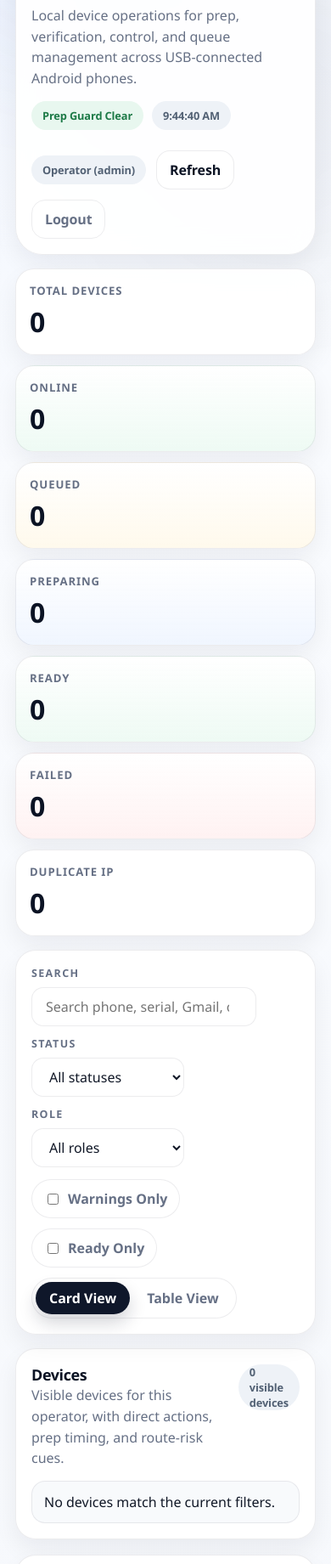
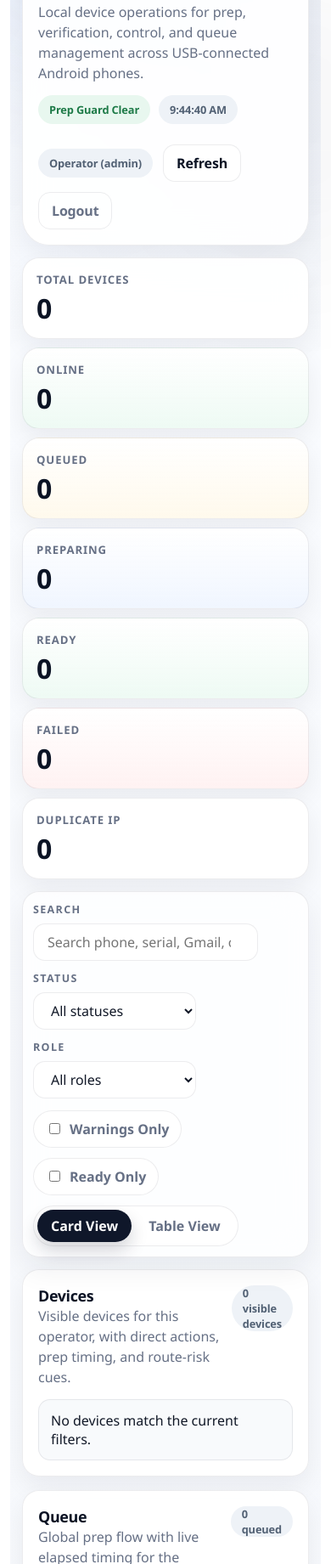
Before and after one commit to evergreentechnologywy/opalfarm-dashboard, an Electron app: page web/index.html in a window 390 px wide. Shown: the part 159-2000 px from the top of the page at 85% size. Drawn offline with Linux system fonts and the light colour scheme; no server answers.

Commit message:
Refine dashboard scrolling and visual polish

```diff
--- a/web/index.html
+++ b/web/index.html
@@ -3,7 +3,7 @@
   <head>
     <meta charset="UTF-8" />
     <meta name="viewport" content="width=device-width, initial-scale=1.0" />
-    <title>PhoneFarm Dashboard v20260403a</title>
+    <title>PhoneFarm Dashboard v20260404b</title>
     <script>
       (function setPhoneFarmBasePath() {
         const baseHref = window.location.pathname.startsWith("/phonefarm") ? "/phonefarm/" : "/";
@@ -12,7 +12,7 @@
         document.head.appendChild(base);
       })();
     </script>
-    <link rel="stylesheet" href="styles.css?v=20260403a" />
+    <link rel="stylesheet" href="styles.css?v=20260404b" />
   </head>
   <body>
     <div class="shell-backdrop" aria-hidden="true">
@@ -26,7 +26,7 @@
           <p class="eyebrow">Internal Operations Console</p>
           <div class="brand-row">
             <h1>PhoneFarm</h1>
-            <span class="build-chip">Build 20260403a</span>
+            <span class="build-chip">Build 20260404b</span>
           </div>
           <p class="subtitle">Local device operations for prep, verification, control, and queue management across USB-connected Android phones.</p>
           <div class="hero-status-row">
@@ -253,6 +253,6 @@
       </article>
     </template>
 
-    <script src="app.js?v=20260403a"></script>
+    <script src="app.js?v=20260404b"></script>
   </body>
 </html>
--- a/web/styles.css
+++ b/web/styles.css
@@ -41,6 +41,8 @@ html {
   color-scheme: light;
   min-height: 100%;
   overflow-y: auto;
+  scrollbar-gutter: stable both-edges;
+  scroll-behavior: smooth;
 }
 
 body {
@@ -54,6 +56,31 @@ body {
     radial-gradient(circle at top left, rgba(37, 99, 235, 0.045), transparent 24%),
     radial-gradient(circle at top right, rgba(15, 23, 42, 0.03), transparent 20%),
     linear-gradient(180deg, #fafcff 0%, var(--bg) 100%);
+}
+
+body::-webkit-scrollbar,
+.table-shell::-webkit-scrollbar {
+  width: 12px;
+  height: 12px;
+}
+
+body::-webkit-scrollbar-track,
+.table-shell::-webkit-scrollbar-track {
+  background: transparent;
+}
+
+body::-webkit-scrollbar-thumb,
+.table-shell::-webkit-scrollbar-thumb {
+  border: 3px solid transparent;
+  border-radius: 999px;
+  background: rgba(82, 97, 116, 0.28);
+  background-clip: content-box;
+}
+
+body::-webkit-scrollbar-thumb:hover,
+.table-shell::-webkit-scrollbar-thumb:hover {
+  background: rgba(37, 99, 235, 0.34);
+  background-clip: content-box;
 }
 
 button,
@@ -105,9 +132,9 @@ select {
 .shell {
   position: relative;
   z-index: 1;
-  max-width: 1680px;
+  max-width: 1760px;
   margin: 0 auto;
-  padding: 24px;
+  padding: 20px 24px 36px;
 }
 
 h1,
@@ -138,13 +165,23 @@ h2 {
 .device-card {
   border: 1px solid var(--border);
   background: var(--surface);
-  backdrop-filter: blur(14px);
-  -webkit-backdrop-filter: blur(14px);
+  backdrop-filter: blur(18px) saturate(140%);
+  -webkit-backdrop-filter: blur(18px) saturate(140%);
   box-shadow: var(--shadow-md);
 }
 
 .hero {
   border-radius: var(--radius-2xl);
+  position: relative;
+  overflow: hidden;
+}
+
+.hero::before {
+  content: "";
+  position: absolute;
+  inset: 0 0 auto;
+  height: 1px;
+  background: linear-gradient(90deg, transparent, rgba(37, 99, 235, 0.44), transparent);
 }
 
 .hero-topbar {
@@ -152,8 +189,8 @@ h2 {
   justify-content: space-between;
   align-items: flex-start;
   gap: 24px;
-  margin-bottom: 16px;
-  padding: 24px 26px 26px;
+  margin-bottom: 14px;
+  padding: 24px 26px 24px;
 }
 
 .hero-copy {
@@ -186,7 +223,7 @@ h2 {
 .subtitle,
 .panel-copy {
   color: var(--text-muted);
-  line-height: 1.55;
+  line-height: 1.5;
   max-width: 72ch;
 }
 
@@ -257,21 +294,25 @@ h2 {
 
 .stats-grid {
   display: grid;
-  grid-template-columns: repeat(auto-fit, minmax(148px, 1fr));
-  gap: 12px;
-  margin-bottom: 16px;
+  grid-template-columns: repeat(auto-fit, minmax(156px, 1fr));
+  gap: 10px;
+  margin-bottom: 14px;
 }
 
 .stat-card {
   display: grid;
   gap: 8px;
-  min-height: 102px;
-  padding: 16px 16px 18px;
-  border-radius: 22px;
-  content-visibility: auto;
-  contain-intrinsic-size: 102px;
+  min-height: 96px;
+  padding: 16px 16px 17px;
+  border-radius: 20px;
   text-align: left;
   cursor: pointer;
+  transition: transform 140ms ease, box-shadow 140ms ease, border-color 140ms ease;
+}
+
+.stat-card:hover {
+  transform: translateY(-1px);
+  box-shadow: 0 18px 32px rgba(15, 23, 42, 0.07);
 }
 
 .stat-card span {
@@ -310,12 +351,14 @@ h2 {
   justify-content: space-between;
   align-items: flex-end;
   gap: 14px;
-  margin-bottom: 16px;
-  padding: 16px 18px;
-  border-radius: 24px;
+  margin-bottom: 14px;
+  padding: 14px 16px;
+  border-radius: 20px;
   position: sticky;
-  top: 16px;
-  z-index: 10;
+  top: 12px;
+  z-index: 24;
+  background: rgba(255, 255, 255, 0.78);
+  box-shadow: 0 14px 34px rgba(15, 23, 42, 0.07);
 }
 
 .toolbar-left,
@@ -342,8 +385,8 @@ h2 {
 
 .search-field input,
 .select-field select {
-  min-width: 180px;
-  min-height: 46px;
+  min-width: 192px;
+  min-height: 44px;
   padding: 0 16px;
   border: 1px solid var(--border);
   border-radius: 14px;
@@ -363,7 +406,7 @@ h2 {
   display: inline-flex;
   align-items: center;
   gap: 8px;
-  min-height: 46px;
+  min-height: 44px;
   padding: 0 14px;
   border-radius: 999px;
   border: 1px solid var(--border);
@@ -400,8 +443,9 @@ h2 {
 
 .dashboard-layout {
   display: grid;
-  grid-template-columns: minmax(0, 1.85fr) minmax(340px, 0.92fr);
-  gap: 18px;
+  grid-template-columns: minmax(0, 1.95fr) minmax(320px, 0.84fr);
+  gap: 16px;
+  align-items: start;
 }
 
 .shell.table-mode .dashboard-layout {
@@ -420,15 +464,15 @@ h2 {
 .main-column,
 .side-column {
   display: grid;
-  gap: 18px;
+  gap: 16px;
   align-content: start;
+  min-width: 0;
 }
 
 .panel {
-  padding: 20px;
-  border-radius: 24px;
-  content-visibility: auto;
-  contain-intrinsic-size: 240px;
+  padding: 18px;
+  border-radius: 20px;
+  min-width: 0;
 }
 
 .panel-header {
@@ -440,9 +484,9 @@ h2 {
 }
 
 .button {
-  min-height: 46px;
+  min-height: 44px;
   padding: 0 15px;
-  border-radius: 16px;
+  border-radius: 14px;
   border: 1px solid transparent;
   font-weight: 700;
   letter-spacing: -0.01em;
@@ -461,12 +505,12 @@ h2 {
 
 .button-primary {
   color: #fff;
-  background: linear-gradient(180deg, #2a6bf2, #1d4ed8);
-  box-shadow: 0 14px 24px rgba(37, 99, 235, 0.24);
+  background: linear-gradient(180deg, #2a6bf2, #1456d9);
+  box-shadow: 0 14px 28px rgba(37, 99, 235, 0.22);
 }
 
 .button-secondary {
-  background: rgba(255, 255, 255, 0.86);
+  background: rgba(255, 255, 255, 0.92);
   color: var(--heading);
   border-color: var(--border);
 }
@@ -489,8 +533,8 @@ h2 {
 .activity-item,
 .empty-state {
   border: 1px solid var(--border);
-  background: var(--surface-muted);
-  border-radius: 16px;
+  background: rgba(248, 250, 252, 0.88);
+  border-radius: 14px;
 }
 
 .queue-overview-card {
@@ -553,25 +597,25 @@ h2 {
 
 .device-grid {
   display: grid;
-  grid-template-columns: repeat(auto-fit, minmax(332px, 1fr));
-  gap: 14px;
+  grid-template-columns: repeat(auto-fit, minmax(340px, 1fr));
+  gap: 12px;
 }
 
 .device-card {
   display: grid;
-  gap: 16px;
+  gap: 14px;
   padding: 18px;
-  border-radius: 24px;
+  border-radius: 22px;
   background: linear-gradient(180deg, rgba(255, 255, 255, 0.99), rgba(250, 251, 253, 0.98));
   box-shadow: var(--shadow-sm);
   transition: transform 160ms ease, box-shadow 160ms ease, border-color 160ms ease;
-  content-visibility: auto;
-  contain-intrinsic-size: 480px;
+  min-width: 0;
+  overflow: hidden;
 }
 
 .device-card:hover {
   transform: translateY(-1px);
-  box-shadow: 0 16px 34px rgba(15, 23, 42, 0.06);
+  box-shadow: 0 18px 36px rgba(15, 23, 42, 0.07);
 }
 
 .device-card.is-preparing {
@@ -615,6 +659,7 @@ h2 {
   display: flex;
   gap: 8px;
   flex-wrap: wrap;
+  min-width: 0;
 }
 
 .device-card-header {
@@ -654,11 +699,12 @@ h2 {
 .meta-cell {
   display: grid;
   gap: 5px;
-  min-height: 80px;
-  padding: 11px 12px;
-  border-radius: 16px;
+  min-height: 72px;
+  padding: 10px 12px;
+  border-radius: 14px;
   border: 1px solid var(--border);
   background: rgba(248, 250, 252, 0.9);
+  min-width: 0;
 }
 
 .meta-cell span {
@@ -682,9 +728,9 @@ h2 {
 }
 
 .state-pill {
-  min-height: 42px;
+  min-height: 40px;
   padding: 10px 12px;
-  border-radius: 16px;
+  border-radius: 14px;
   border: 1px solid var(--border);
   background: rgba(248, 250, 252, 0.9);
   color: var(--text-muted);
@@ -703,20 +749,22 @@ h2 {
 
 .device-actions {
   display: grid;
-  grid-template-columns: repeat(2, minmax(0, 1fr));
+  grid-template-columns: repeat(3, minmax(0, 1fr));
 }
 
 .device-actions .button {
   width: 100%;
+  min-width: 0;
 }
 
 .table-shell {
-  overflow: auto;
+  overflow-x: auto;
+  overflow-y: visible;
   border-radius: 22px;
   border: 1px solid var(--border);
   background: rgba(255, 255, 255, 0.92);
-  min-height: 520px;
-  max-height: calc(100vh - 220px);
+  min-height: 0;
+  max-height: none;
 }
 
 .device-table {
@@ -781,7 +829,7 @@ h2 {
   display: flex;
   flex-wrap: wrap;
   gap: 6px;
-  min-width: 430px;
+  min-width: 400px;
 }
 
 .table-subline {
@@ -857,9 +905,17 @@ h2 {
   .device-meta-grid {
     grid-template-columns: repeat(2, minmax(0, 1fr));
   }
+
+  .device-actions {
+    grid-template-columns: repeat(2, minmax(0, 1fr));
+  }
 }
 
 @media (max-width: 720px) {
+  .shell {
+    padding: 14px;
+  }
+
   .stats-grid,
   .device-grid,
   .queue-overview,
@@ -872,4 +928,9 @@ h2 {
   .hero-topbar {
     padding: 18px;
   }
+
+  .toolbar {
+    top: 8px;
+    padding: 12px;
+  }
 }
```
Also changed, not shown: 1 other file.
